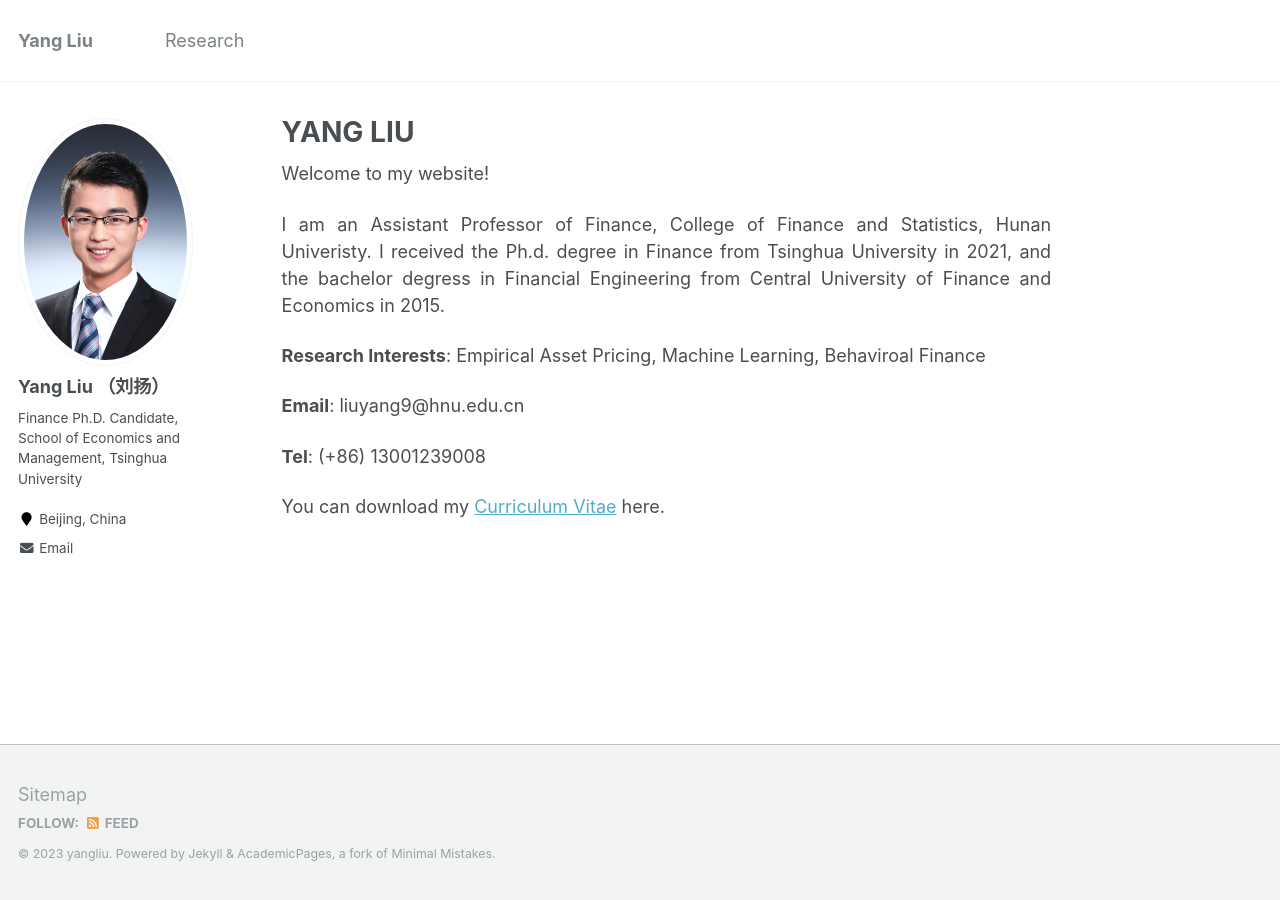
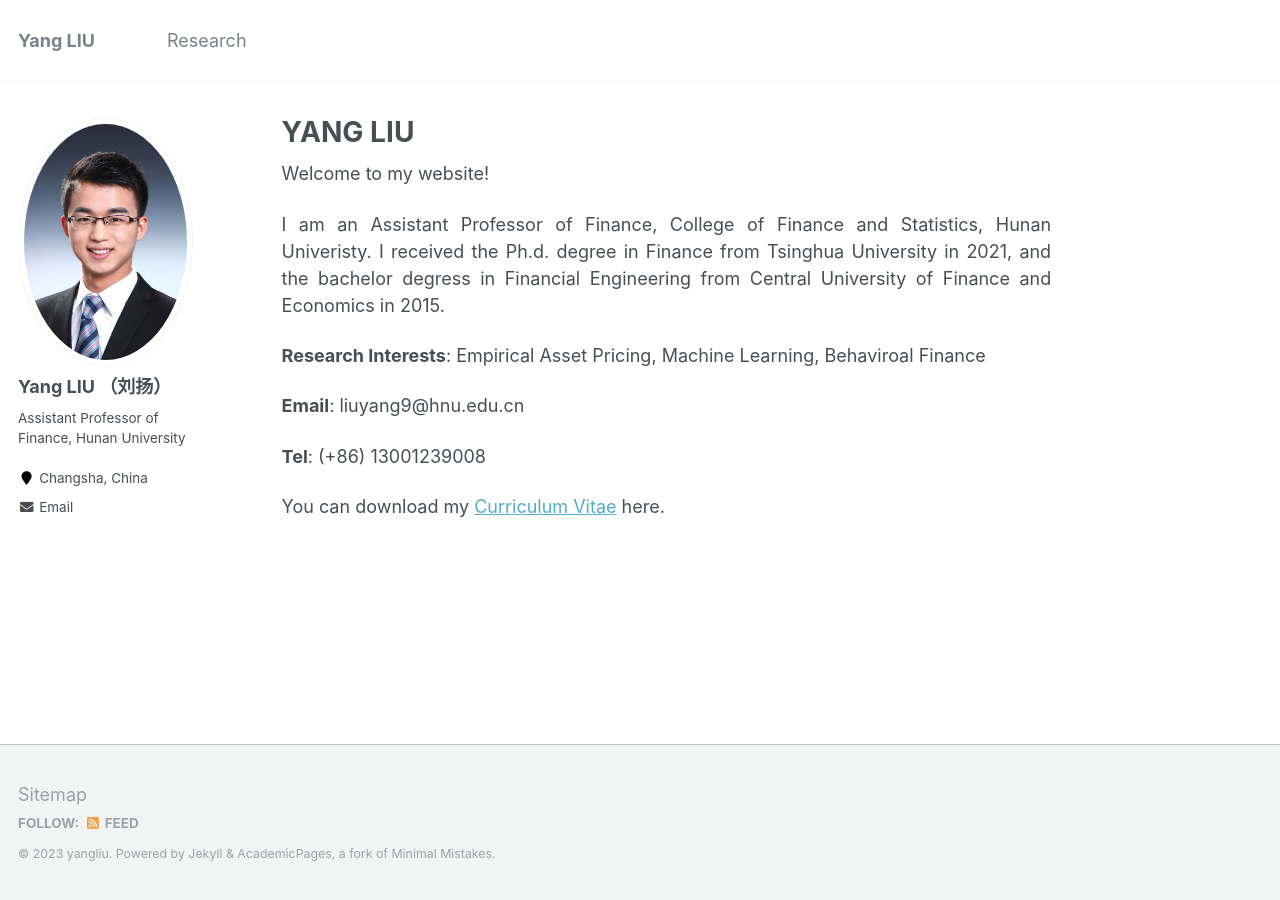
Before and after one commit to yangliu-finance/yangliu-finance.github.io, a Jekyll site: the page built from _pages/about.md, in a window 1280 px wide. Built offline with Jekyll 4.4.1, drawn with Linux system fonts in a browser that asks for light colours.

Commit message:
Update _config.yml

```diff
--- a/_config.yml
+++ b/_config.yml
@@ -7,7 +7,7 @@
 
 # Site Settings
 locale                   : "en-US"
-title                    : "Yang Liu" #"yangliu-finance"
+title                    : "Yang LIU" #"yangliu-finance"
 title_separator          : "-"
 name                     : &name "yangliu"
 description              : &description "Finance PhD Candidate"
@@ -80,14 +80,14 @@ analytics:
 
 # Site Author
 author:
-  name             : "Yang Liu （刘扬）"
+  name             : "Yang LIU （刘扬）"
   avatar           : "Photo_Yang.jpg"
-  bio              : "Finance Ph.D. Candidate, School of Economics and Management, Tsinghua University" #  in STL Econometrics · Statistics · ML
-  location         : "Beijing, China" # "Washington University in St. Louis"
+  bio              : "Assistant Professor of Finance, Hunan University" #  in STL Econometrics · Statistics · ML
+  location         : "Changsha, China" # "Washington University in St. Louis"
   employer         : # "http://www.sem.tsinghua.edu.cn/en/"
   pubmed           : # "https://www.ncbi.nlm.nih.gov/pubmed/?term=john+snow"
   googlescholar    : # "http://yourfullgooglescholarurl.com"
-  email            : liuy9.15@sem.tsinghua.edu.cn
+  email            : liuyang9@hnu.edu.cn
   researchgate     : # example: "https://www.researchgate.net/profile/yourprofile"
   uri              :
   bitbucket        :
```
